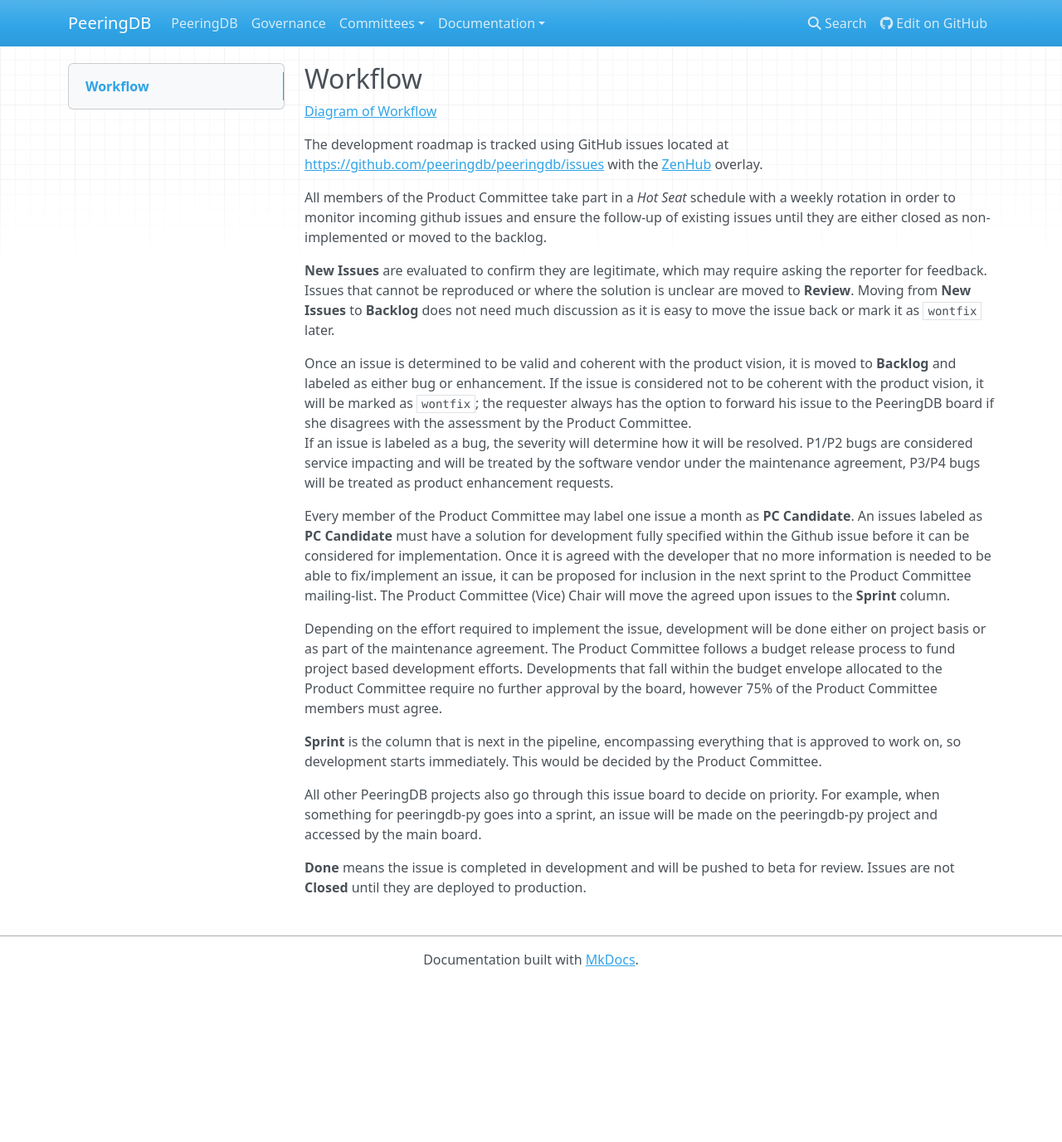
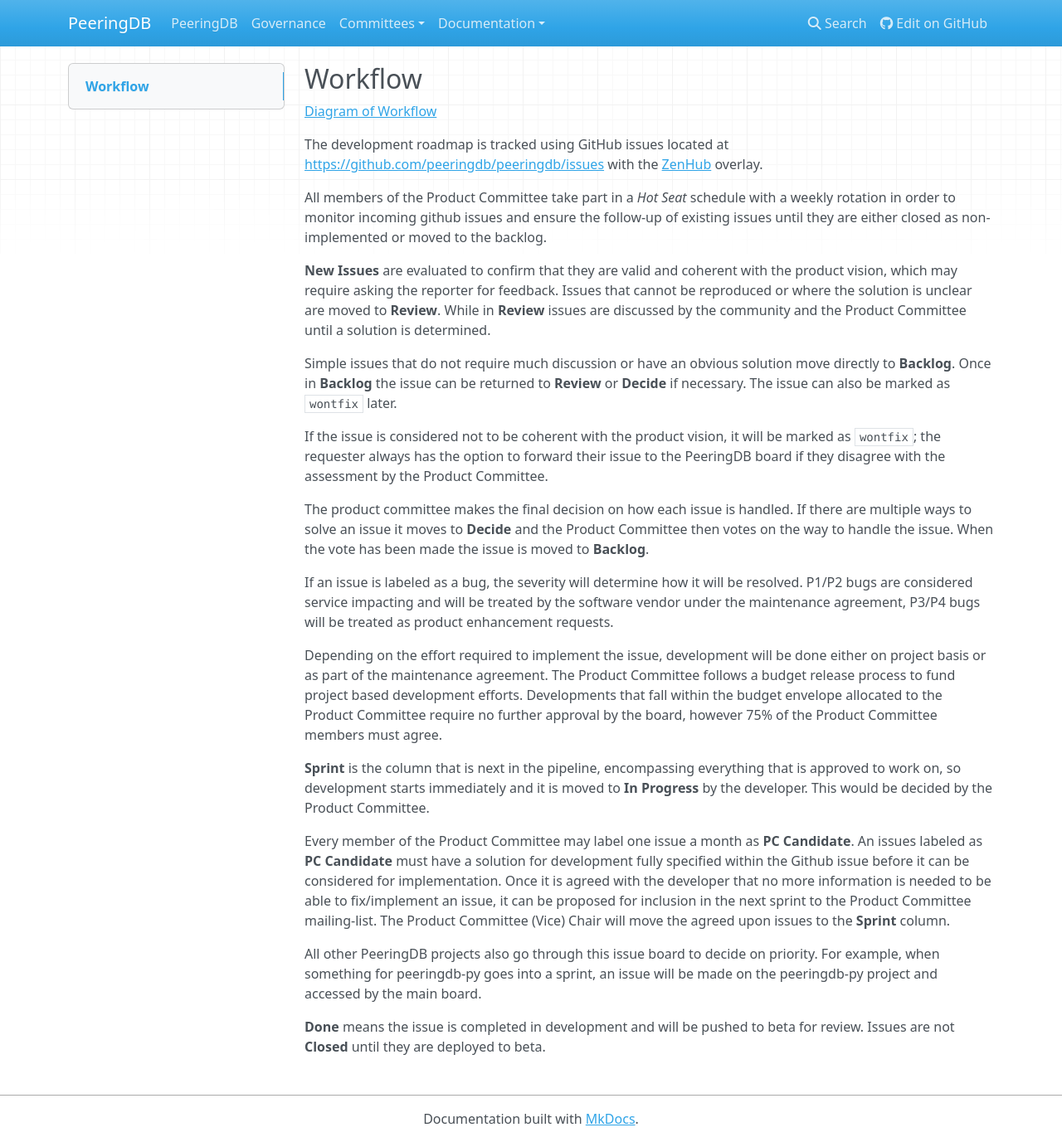
Before and after one commit to peeringdb/docs, an MkDocs documentation site: the page built from docs/committee/product/workflow.md, in a window 1280 px wide and 1377 px high. Shown: the whole window at 83% size. Built offline with MkDocs 1.6.1, drawn with Linux system fonts in a browser that asks for light colours; nearby versions of some CDN libraries; old or Windows-style settings are respelled for this version of MkDocs.

Commit message:
update workflow to (hopefully) be more descriptive

```diff
--- a/docs/committee/product/workflow.md
+++ b/docs/committee/product/workflow.md
@@ -6,17 +6,22 @@
 
 All members of the Product Committee take part in a _Hot Seat_ schedule with a weekly rotation in order to monitor incoming github issues and ensure the follow-up of existing issues until they are either closed as non-implemented or moved to the backlog.
 
-**New Issues** are evaluated to confirm they are legitimate, which may require asking the reporter for feedback. Issues that cannot be reproduced or where the solution is unclear are moved to **Review**. Moving from **New Issues** to **Backlog** does not need much discussion as it is easy to move the issue back or mark it as `wontfix` later.
+**New Issues** are evaluated to confirm that they are valid and coherent with the product vision, which may require asking the reporter for feedback. Issues that cannot be reproduced or where the solution is unclear are moved to **Review**. While in **Review** issues are discussed by the community and the Product Committee until a solution is determined.
 
-Once an issue is determined to be valid and coherent with the product vision, it is moved to **Backlog** and labeled as either bug or enhancement. If the issue is considered not to be coherent with the product vision, it will be marked as `wontfix`; the requester always has the option to forward his issue to the PeeringDB board if she disagrees with the assessment by the Product Committee.
+Simple issues that do not require much discussion or have an obvious solution move directly to **Backlog**. Once in **Backlog** the issue can be returned to **Review** or **Decide** if necessary. The issue can also be marked as `wontfix` later.
+
+If the issue is considered not to be coherent with the product vision, it will be marked as `wontfix`; the requester always has the option to forward their issue to the PeeringDB board if they disagree with the assessment by the Product Committee.
+
+The product committee makes the final decision on how each issue is handled. If there are multiple ways to solve an issue it moves to **Decide** and the Product Committee then votes on the way to handle the issue.  When the vote has been made the issue is moved to **Backlog**.
+
 If an issue is labeled as a bug, the severity will determine how it will be resolved. P1/P2 bugs are considered service impacting and will be treated by the software vendor under the maintenance agreement, P3/P4 bugs will be treated as product enhancement requests.
+
+Depending on the effort required to implement the issue, development will be done either on project basis or as part of the maintenance agreement. The Product Committee follows a budget release process to fund project based development efforts. Developments that fall within the budget envelope allocated to the Product Committee require no further approval by the board, however 75% of the Product Committee members must agree.
+
+**Sprint** is the column that is next in the pipeline, encompassing everything that is approved to work on, so development starts immediately and it is moved to **In Progress** by the developer. This would be decided by the Product Committee.
 
 Every member of the Product Committee may label one issue a month as **PC Candidate**. An issues labeled as **PC Candidate** must have a solution for development fully specified within the Github issue before it can be considered for implementation. Once it is agreed with the developer that no more information is needed to be able to fix/implement an issue, it can be proposed for inclusion in the next sprint to the Product Committee mailing-list. The Product Committee (Vice) Chair will move the agreed upon issues to the **Sprint** column.
 
-Depending on the effort required to implement the issue, development will be done either on project basis or as part of the maintenance agreement. The Product Committee follows a budget release process to fund project based development efforts. Developments that fall within the budget envelope allocated to the Product Committee require no further approval by the board, however 75% of the Product Committee members must agree.
-
-**Sprint** is the column that is next in the pipeline, encompassing everything that is approved to work on, so development starts immediately. This would be decided by the Product Committee.
-
 All other PeeringDB projects also go through this issue board to decide on priority. For example, when something for peeringdb-py goes into a sprint, an issue will be made on the peeringdb-py project and accessed by the main board.
 
-**Done** means the issue is completed in development and will be pushed to beta for review. Issues are not **Closed** until they are deployed to production.
+**Done** means the issue is completed in development and will be pushed to beta for review. Issues are not **Closed** until they are deployed to beta.
```
